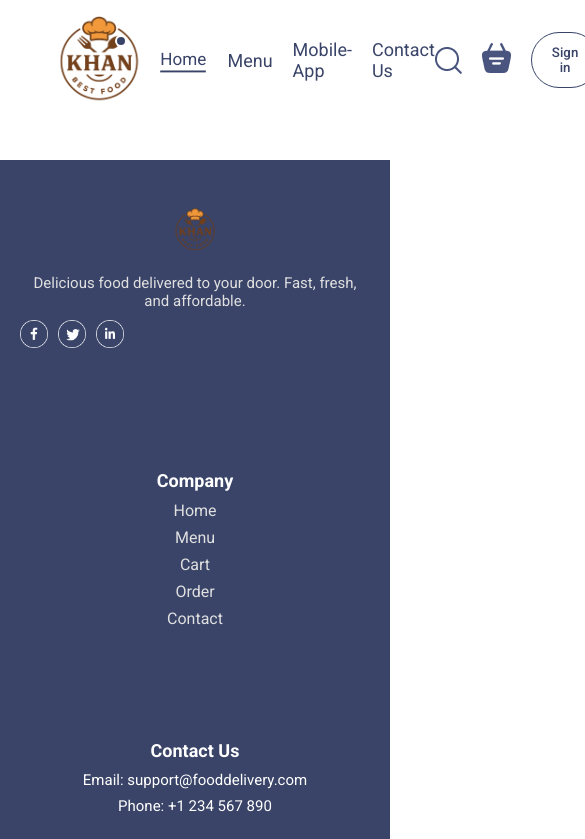
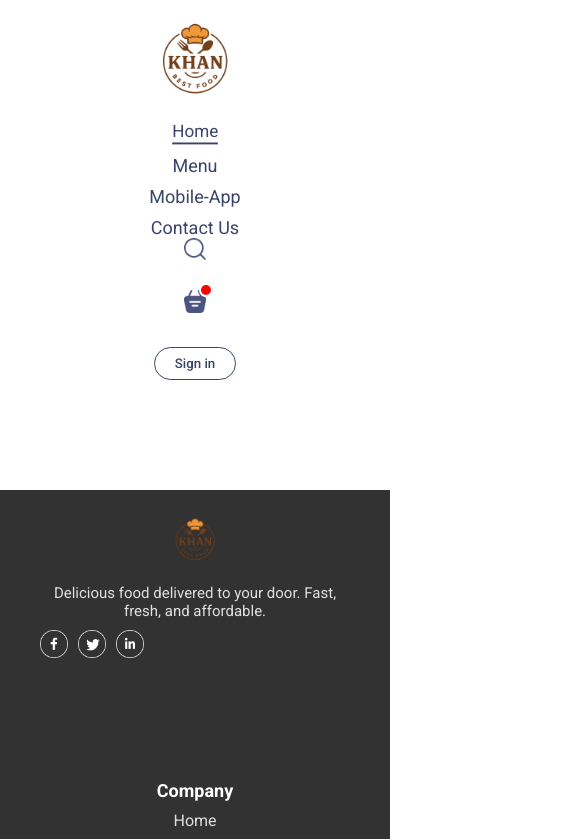
Before and after one commit to students44/fooddelivery, a React (Vite) app in the folder fooddelivery/: page /order in a window 390 px wide. Shown: the top 839 px of the page, 585 px wide, since content can reach past the window. Built offline with nearby package versions, Linux system fonts and the light colour scheme.

Commit message:
navbar responsive complete

```diff
--- /dev/null
+++ b/fooddelivery/src/Components/AppDownload/AppDownload.css
@@ -0,0 +1,31 @@
+
+
+.app-download{
+    margin: auto auto;
+    margin-top: 100px;
+    font-size: max(16px, 3vw);
+    text-align: center;
+    font-weight: 500;
+
+}
+.app-download-platform{
+
+    display: flex;
+    justify-content: center;
+    align-items: center;
+    gap: 20px;
+    margin-top: 20px;
+}
+.app-download-platform img{
+    width: max(30vw, 150px);
+    max-width: 180px;
+    border-radius: 10px;
+    height: 50px;
+    cursor: pointer;
+    transition: transform 0.3s ease, opacity 0.3s ease;
+    opacity: 1;
+}
+
+.app-download-platform img:hover{
+    transform: scale(1.05);;
+}
--- /dev/null
+++ b/fooddelivery/src/Components/AppDownload/AppDownload.jsx
@@ -0,0 +1,17 @@
+import React from 'react'
+import './AppDownload.css'
+
+import { assets } from '../../assets/frontend_assets/assets'
+const AppDownload = () => {
+  return (
+    <div className='app-download' id='app-download'>
+      <p>For Better experience download <br />Khan App</p>
+      <div className='app-download-platform'>
+        <img src={assets.play_store} alt="play store" />
+        <img src={assets.app_store} alt="app store" />
+      </div>
+    </div>
+  )
+}
+
+export default AppDownload
--- a/fooddelivery/src/Components/Footer/Footer.css
+++ b/fooddelivery/src/Components/Footer/Footer.css
@@ -1,11 +1,13 @@
 /* Responsive, modern footer styles */
 .footer {
-  background: #394468;
+  background: #323232;
   color: #fff;
   padding: 40px 0 0 0;
   width: 100%;
   margin-top: 40px;
   width: 100% !important;
+  margin-top: 100px;
+  padding: 20px;
 }
 
 .footer-content {
@@ -78,7 +80,7 @@
 }
 
 .footer-bottom {
-  background: #31394d;
+  background: gray;
   text-align: center;
   padding: 16px 0;
   font-size: 15px;
--- a/fooddelivery/src/Components/Header/Header.css
+++ b/fooddelivery/src/Components/Header/Header.css
@@ -40,3 +40,16 @@
     background-color: #394468;
     color: #fff;
 }
+
+
+
+@keyframes fadeIn {
+    from {
+        opacity: 0;
+        transform: translateY(-360px);
+    }
+    to {
+        opacity: 1;
+        transform: translateY(0);
+    }
+}
--- a/fooddelivery/src/Components/Navbar/Navbar.css
+++ b/fooddelivery/src/Components/Navbar/Navbar.css
@@ -51,15 +51,90 @@
     cursor: pointer;
 }
 
-.navbar-search-icon .dot{
+.navbar-search-icon {
+    position: relative;
+    width: fit-content;
+    display: inline-block;
+}
+.navbar-search-icon .dot {
     position: absolute;
-    min-width: 8px;
-    min-height: 8px;
-    background-color: #394468;
+    top: 0;
+    right: 0;
+    width: 10px;
+    height: 10px;
+    background-color: red;
     border-radius: 50%;
-    top: 41px;
-    right: 269px;
     transform: translate(50%, -50%);
     box-shadow: 0 0 0 2px #fff;
     transition: all 0.3s ease;
+    z-index: 2;
 }
+
+
+
+/* media queries for large screen*/
+
+@media (max-width: 1050px) {
+    .navbar {
+        flex-direction: column;
+        align-items: center;
+        padding: 10px;
+    }
+    .navbar .logo {
+        width: 140px;
+        height: 140px;
+        margin-bottom: 10px;
+    }
+    .menu-list {
+        flex-direction: column;
+        align-items: center;
+        gap: 10px;
+    }
+    .navbar-right {
+        flex-direction: column;
+        align-items: center;
+        gap: 30px;
+    }
+    .navbar-right img{
+        width: 22px;
+    }
+    .navbar button {
+        width: 100%;
+        padding: 8px;
+        text-align: center;
+    }
+}
+
+
+/* media queries for medium screen */
+
+@media (max-width: 992px) {
+    .navbar {
+        flex-direction: column;
+        align-items: center;
+        padding: 10px;
+    }
+    .navbar .logo {
+        width: 100px;
+        height: 100px;
+        margin-bottom: 10px;
+    }
+    .menu-list {
+        flex-direction: column;
+        align-items: center;
+        gap: 10px;
+    }
+    .navbar-right {
+        flex-direction: column;
+        align-items: center;
+        gap: 30px;
+    }
+    .navbar-right img{
+        width: 22px;
+    }
+    .navbar button {
+        width: 100%;
+        padding: 8px 20px;
+        text-align: center;
+    }
+}
--- a/fooddelivery/src/Pages/Home/Home.jsx
+++ b/fooddelivery/src/Pages/Home/Home.jsx
@@ -4,6 +4,7 @@ import Header from '../../Components/Header/Header'
 import ExploreMenu from '../../Components/ExploreMenu/ExploreMenu'
 import FoodDisplay from '../../Components/FoodDisplay/FoodDisplay'
 import FoodItem from '../../Components/Fooditem/FoodItem'
+import AppDownload from '../../Components/AppDownload/Appdownload'
 
 const Home = () => {
 
@@ -16,6 +17,7 @@ const Home = () => {
       <Header />
       <ExploreMenu category={category} setCategory={setCategory} />
       <FoodDisplay  category={category}/>
+      <AppDownload />
 
 
 
```
Also changed, not shown: fooddelivery/src/Components/Navbar/Navbar.jsx (+5 -4 lines).
